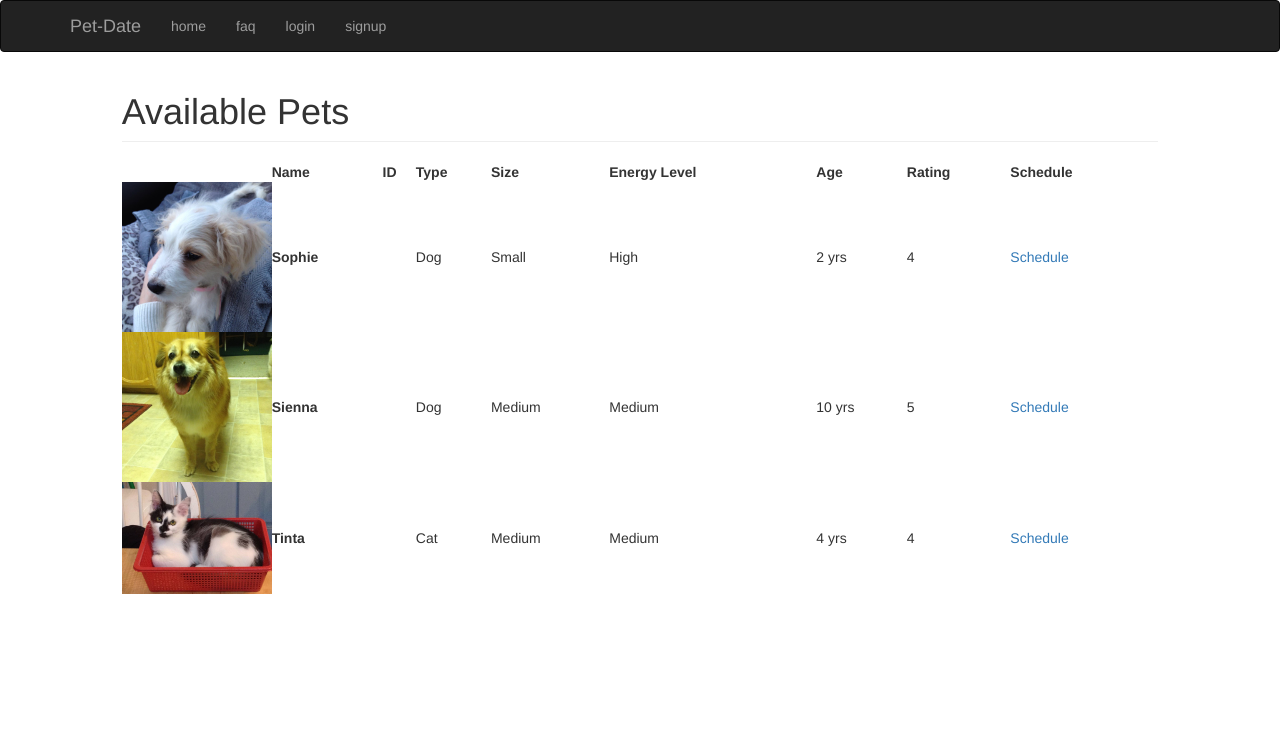
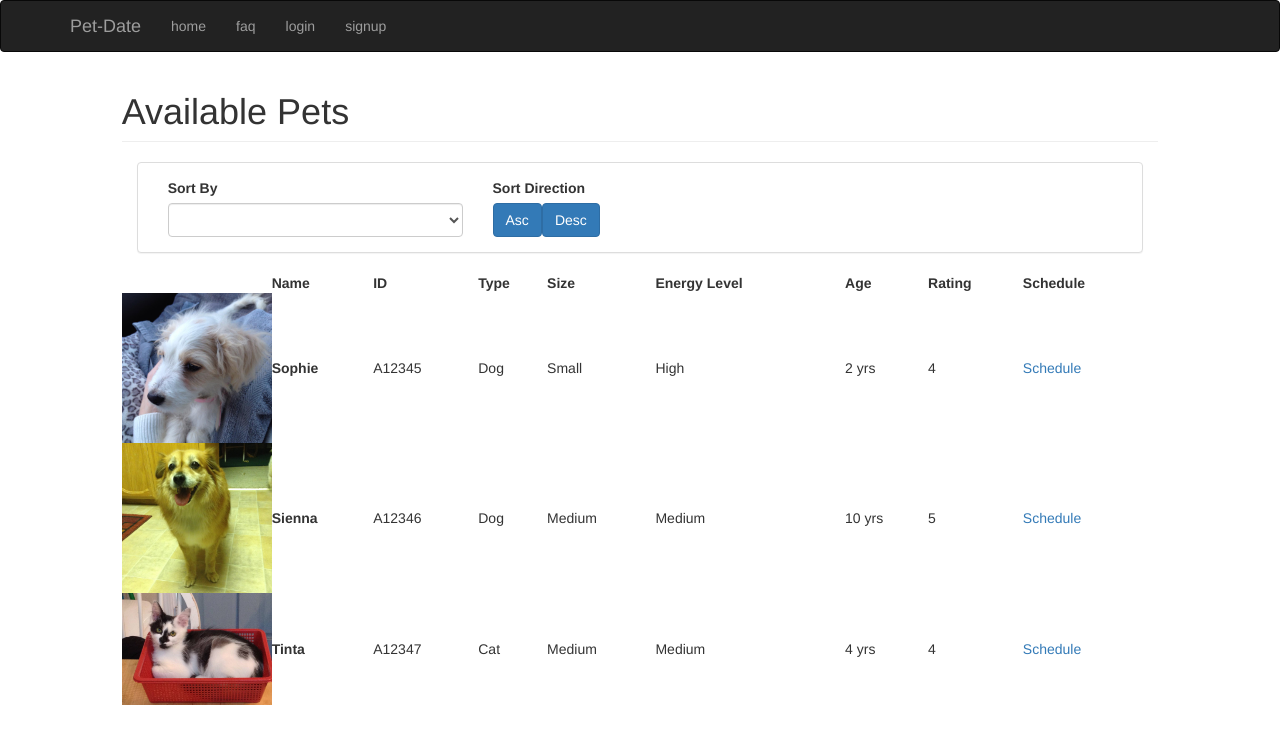
Before and after one commit to pakawaka1/pet-date, an Angular app: page /pets in a window 1280 px wide. Shown: the top 744 px of the page. Built offline with nearby package versions, Linux system fonts and the light colour scheme.

Commit message:
added sort by to pets list

```diff
--- a/src/app/app.module.ts
+++ b/src/app/app.module.ts
@@ -15,6 +15,7 @@ import { PetScheduleComponent } from './pet/pet-schedule/pet-schedule.component'
 import { PetDetailComponent } from './pet/pet-detail/pet-detail.component';
 import { PetListComponent } from './pet/pet-list/pet-list.component';
 import { LandingComponent } from './landing/landing.component';
+import { SortByPipe } from './pipes/sort-by.pipe';
 
 @NgModule({
   declarations: [
@@ -29,7 +30,8 @@ import { LandingComponent } from './landing/landing.component';
     PetScheduleComponent,
     PetDetailComponent,
     PetListComponent,
-    LandingComponent
+    LandingComponent,
+    SortByPipe
   ],
   imports: [
     BrowserModule,
--- a/src/app/pet/pet-list/pet-list.component.html
+++ b/src/app/pet/pet-list/pet-list.component.html
@@ -3,7 +3,44 @@
     <div class="col-xs-10 col-xs-offset-1">
       <h1 class="page-header">Available Pets</h1>
       <div class="col-xs-12" *ngIf="!allPets">No pets currently available.</div>
-      <table class="table">
+      <div class="col-sm-12" *ngIf="allPets">
+        <div class="panel panel-default">
+          <div class="panel-body">
+            <div class="col-sm-4">
+              <label for="sort-field">Sort By</label>
+              <select
+                class="form-control"
+                name="sort-field"
+                id="sort-field"
+                [(ngModel)]="sortField">
+                <option
+                  *ngFor="let field of sortFields"
+                  [value]="field">
+                    {{ field }}
+                </option>
+              </select>
+            </div>
+            <div class="col-sm-4">
+              <label for="sort-direction">Sort Direction</label>
+              <div>
+                <button
+                  class="btn btn-primary"
+                  [ngClass]="{'btn-success': sortDirection == 'asc'}"
+                  (click)="sortDirection = 'asc'">
+                  Asc
+                </button>
+                <button
+                  class="btn btn-primary"
+                  [ngClass]="{'btn-success': sortDirection == 'desc'}"
+                  (click)="sortDirection = 'desc'">
+                  Desc
+                </button>
+              </div>
+            </div>
+          </div>
+        </div>
+      </div>
+      <table class="table" *ngIf="allPets">
         <thead>
           <th></th>
           <th>Name</th>
@@ -15,7 +52,7 @@
           <th>Rating</th>
           <th>Schedule</th>
         </thead>
-        <tr *ngFor="let pet of allPets">
+        <tr *ngFor="let pet of allPets | sortBy: [sortField, sortDirection]">
           <td class="image"><img src="{{pet.photo}}"></td>
           <td><b>{{pet.name}}</b></td>
           <td>{{pet.id}}</td>
--- a/src/app/pet/pet-list/pet-list.component.ts
+++ b/src/app/pet/pet-list/pet-list.component.ts
@@ -6,12 +6,13 @@ import { Component, OnInit } from '@angular/core';
   styleUrls: ['./pet-list.component.css']
 })
 export class PetListComponent implements OnInit {
-
+  sortFields = ["type", "size", "energy", "age", "rating"];
   allPets = [
     {
       "photo": "../assets/img/petphotos/sophie.jpg",
       "name": "Sophie",
       "type": "Dog",
+      "id": "A12345",
       "size": "Small",
       "energy": "High",
       "age": "2 yrs",
@@ -21,6 +22,7 @@ export class PetListComponent implements OnInit {
     "photo": "../assets/img/petphotos/pup6.jpg",
     "name": "Sienna",
     "type": "Dog",
+    "id": "A12346",
     "size": "Medium",
     "energy": "Medium",
     "age": "10 yrs",
@@ -30,6 +32,7 @@ export class PetListComponent implements OnInit {
     "photo": "../assets/img/petphotos/80.jpg",
     "name": "Tinta",
     "type": "Cat",
+    "id": "A12347",
     "size": "Medium",
     "energy": "Medium",
     "age": "4 yrs",
--- /dev/null
+++ b/src/app/pipes/sort-by.pipe.ts
@@ -0,0 +1,31 @@
+import { Pipe, PipeTransform } from '@angular/core';
+
+@Pipe({
+  name: 'sortBy'
+})
+export class SortByPipe implements PipeTransform {
+
+  transform(array: Array<string>, args?: any): any {
+    if (array) {
+      let sortField = args[0];
+      let sortDirection = args[1];
+      let modifier = 1;
+
+      if (sortDirection === 'desc') {
+          modifier = -1;
+      }
+
+      array.sort((a: any, b: any) => {
+        if (a[sortField] < b[sortField]) {
+          return -1 * modifier;
+        } else if (a[sortField] > b[sortField]) {
+          return 1 * modifier;
+        } else {
+          return 0;
+        }
+      });
+      return array;
+    }
+  }
+
+}
```
Also changed, not shown: 1 other file (tests, documents, lock files or other folders).
